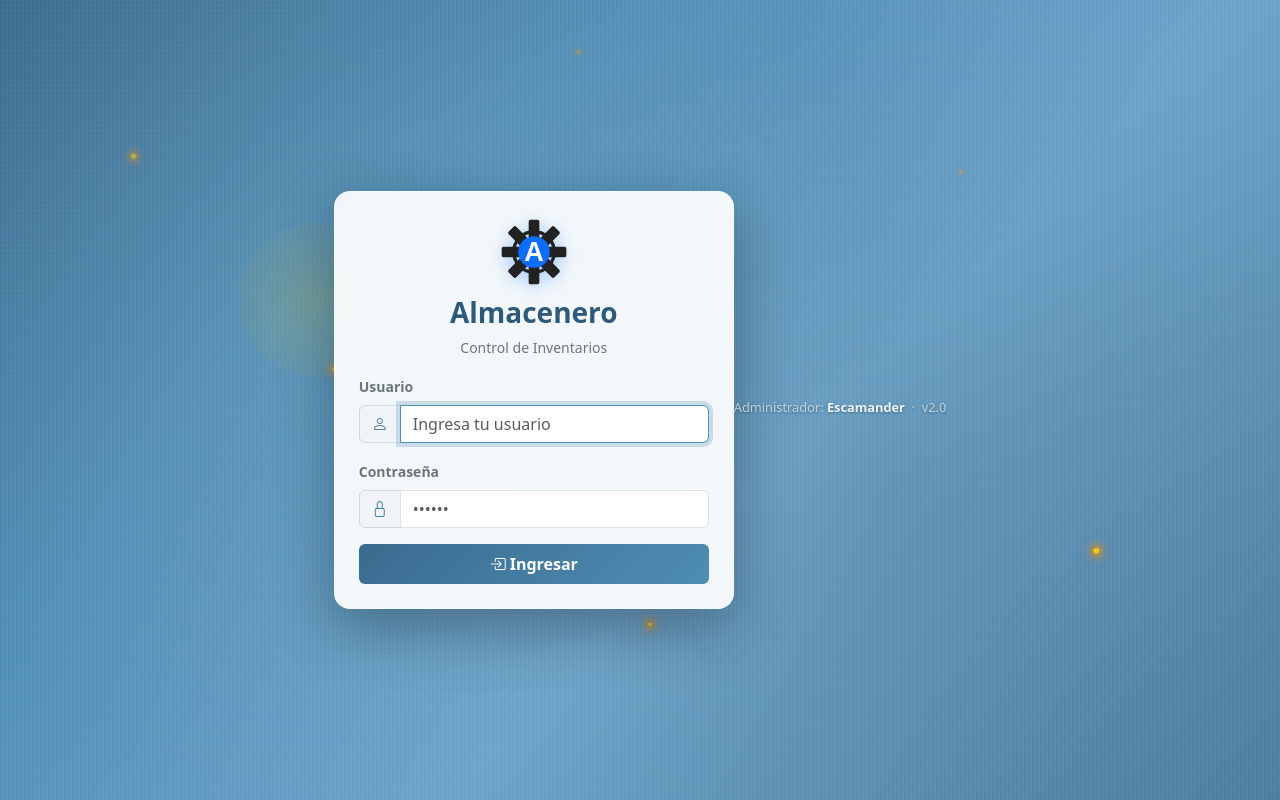
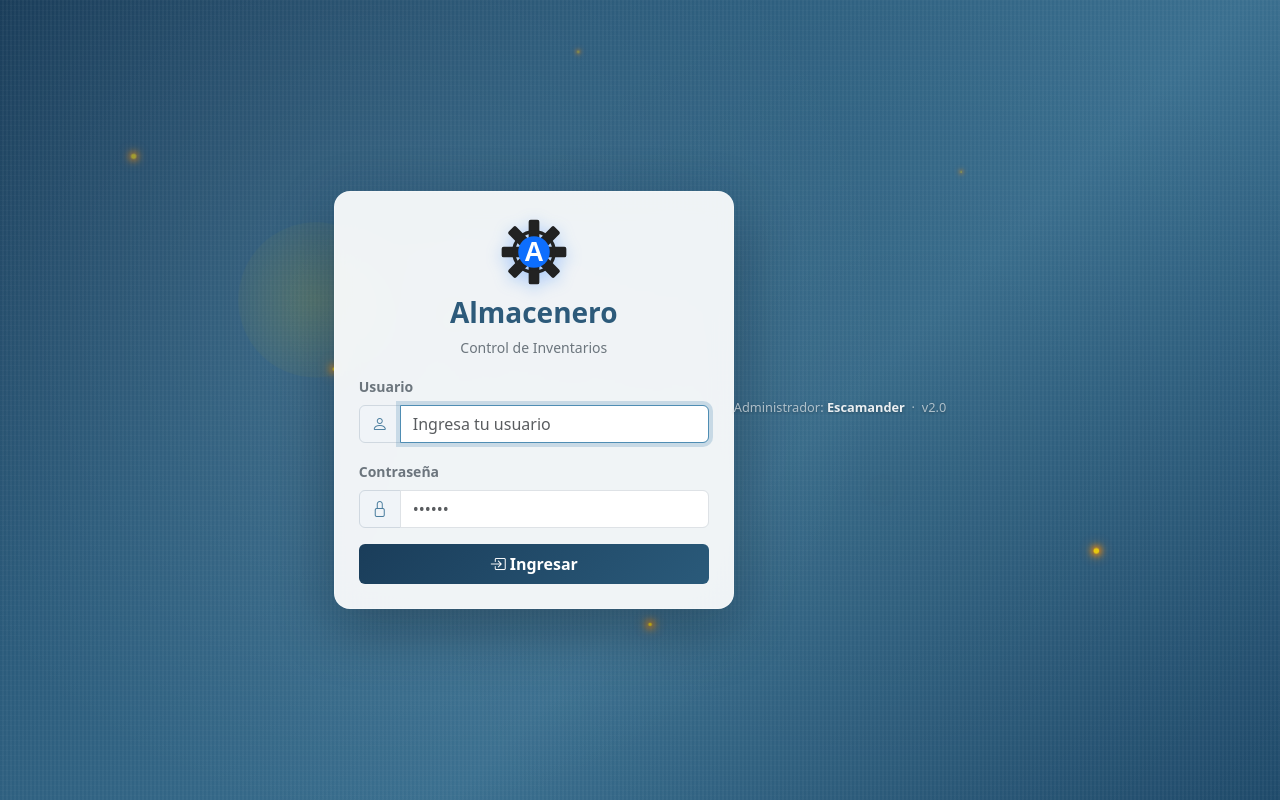
Before and after one commit to cponce123com-create/almacen, a Flask app: page /login in a window 1280 px wide. Run offline with Flask 3, Linux system fonts and the light colour scheme; data comes from the database, SQL or seed files in the repository.

Commit message:
Login: azul acero mas oscuro + boton acorde

```diff
--- a/app/templates/login.html
+++ b/app/templates/login.html
@@ -12,7 +12,7 @@
     position: relative;
     overflow: hidden;
     background:
-        linear-gradient(135deg, #3a6b8f 0%, #4f8db3 30%, #6ba3c9 60%, #4a7d9e 100%);
+        linear-gradient(135deg, #1a3d5a 0%, #2a5a7a 30%, #3a6f8f 60%, #1f4a6a 100%);
 }
 
 /* Trama de acero (brushed metal) */
@@ -127,15 +127,15 @@
 }
 
 .login-card .btn-primary {
-    background: linear-gradient(135deg, #3a6b8f, #4f8db3);
+    background: linear-gradient(135deg, #1a3d5a, #2a5a7a);
     border: none;
     transition: all 0.3s ease;
 }
 
 .login-card .btn-primary:hover {
-    background: linear-gradient(135deg, #2d5a7a, #3a7fa8);
+    background: linear-gradient(135deg, #0f2d44, #1a4a6a);
     transform: translateY(-1px);
-    box-shadow: 0 4px 12px rgba(79, 141, 179, 0.4);
+    box-shadow: 0 4px 12px rgba(26, 61, 90, 0.5);
 }
 
 /* Etiqueta de versión / administrador */
```
